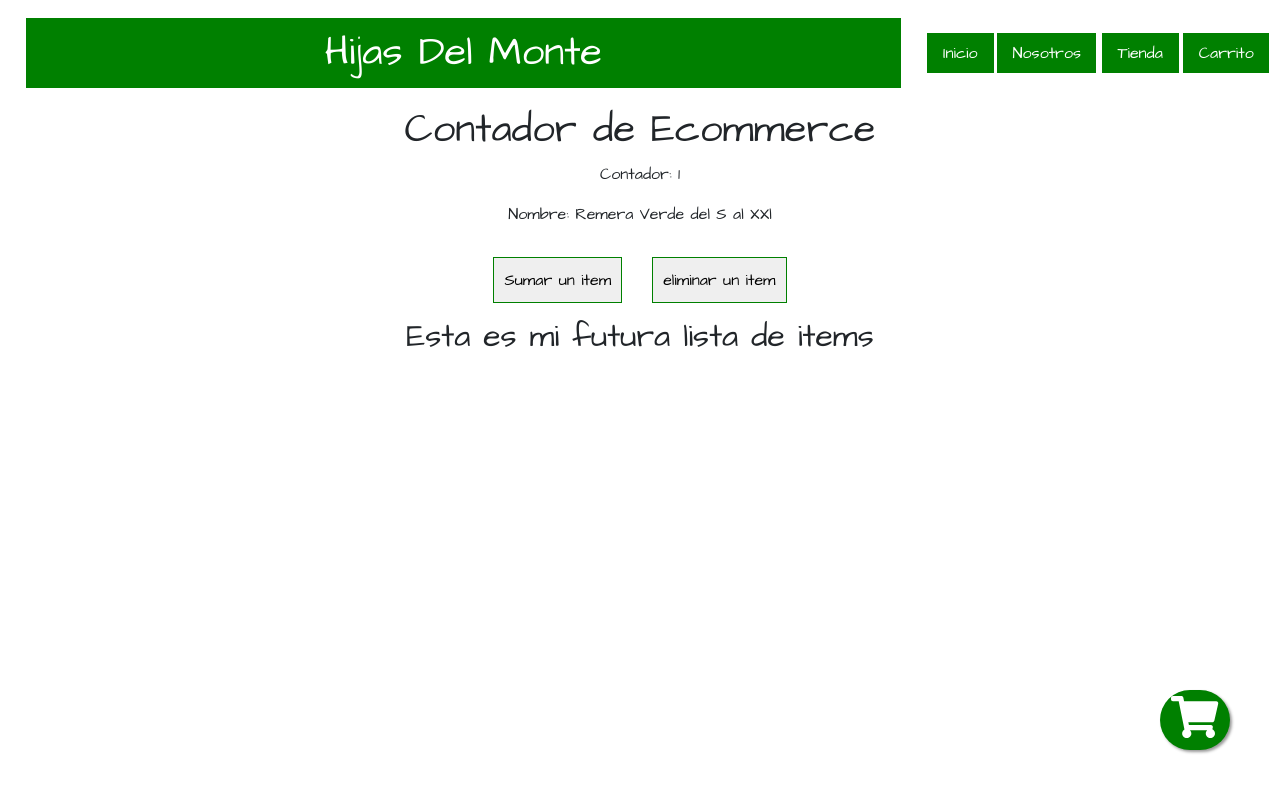
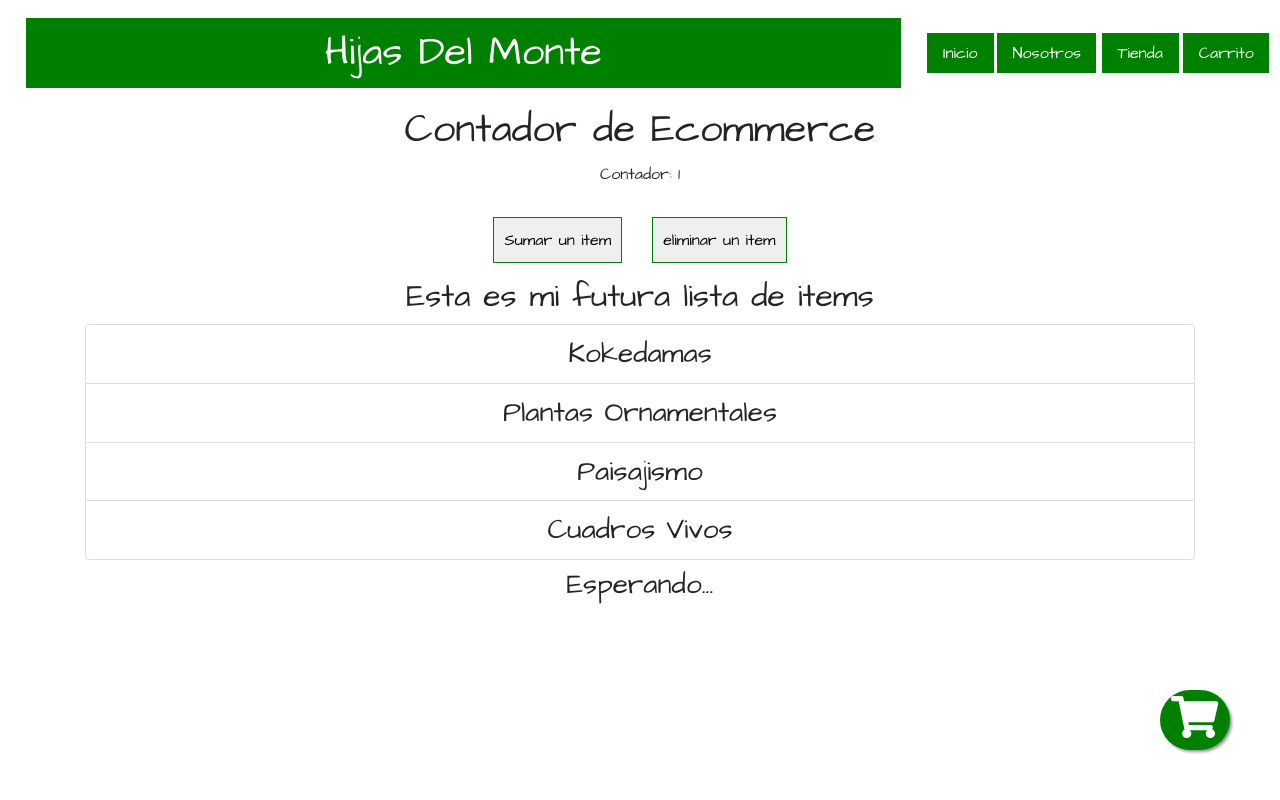
Before and after one commit to Paula-Elias/proyecto-react, a React (Create React App) app: page / in a window 1280 px wide. Shown: the top 800 px of the page. Built offline with nearby package versions, Linux system fonts and the light colour scheme.

Commit message:
desafio 5-clase 6

```diff
--- a/src/App.js
+++ b/src/App.js
@@ -2,7 +2,7 @@ import React from 'react';
 import './App.css';
 import Navbar from './component/Navbar';
 import Footer from './component/Footer';
-import ItemListContainer from './component/ItemlistContainer';
+import ItemListContainer from './component/Items/ItemlistContainer';
 
 
 function App() {
--- a/src/component/ItemCount.js
+++ /dev/null
@@ -1,45 +0,0 @@
-import React, { useState } from "react";
-import './ItemCount.css';
-
-
-function Contador() {
-
-    const nombre = "Remera Verde del S al XXl";
-    const [count, setCount] = useState(1);
-
-        function ItemCount() {
-          setCount(count + 1);
-        }
-
-        function eliminar() {
-          setCount(count - 1);
-        }
-
-        if (count < 0) {
-          ItemCount();
-        } else if(count > 5) {
-          eliminar();
-        }
-
-        return (
-          <div>
-            <h1> Contador de Ecommerce</h1>
-            <p>Contador: {count}</p>
-            <p>Nombre: {nombre} </p>
-            <input
-              onClick={() => ItemCount()}
-              type="button"
-              value="Sumar un item"
-            />
-            <input
-              onClick={() => eliminar()}
-              type="button"
-              value="eliminar un item"
-            />
-          </div>
-        );
-      }
-
-
-
-export default Contador;
--- a/src/component/ItemlistContainer.js
+++ /dev/null
@@ -1,27 +0,0 @@
-import React from 'react';
-import Contador from './ItemCount';
-import './ItemCount.css';
-
-class ItemListContainer extends React.Component {
-
-   /*  constructor(props) {
-        super(props);
-    } */
-
-    render() {
-
-        const {titulo} = this.props;
-
-       return(
-        <div className="container">
-            <Contador className="contador" />
-            <h2>{titulo}</h2>
-        </div>
-        )
-    };
-
-
-
-}
-
-export default ItemListContainer;
--- a/src/component/CartWidget.js
+++ b/src/component/Items/CartWidget.js
@@ -1,5 +1,5 @@
  import React from 'react';
- import './CartWidget.css';
+ import '../Items/CartWidget.css';
  import { FontAwesomeIcon } from '@fortawesome/react-fontawesome';
  import { faShoppingCart } from '@fortawesome/free-solid-svg-icons'
 
--- /dev/null
+++ b/src/component/Items/ItemCount.js
@@ -0,0 +1,41 @@
+import React, { useState, useEffect } from "react";
+import '../Items/ItemCount.css';
+
+
+function Contador() {
+
+    const [count, setCount] = useState(1);
+
+    function ItemCount() {
+      setCount(count + 1);
+    }
+
+    function eliminar() {
+      setCount(count - 1);
+    }
+
+    if (count < 0) {
+      ItemCount();
+    } else if(count > 5) {
+      eliminar();
+    }
+
+    return (
+      <div>
+        <h1> Contador de Ecommerce</h1>
+        <p>Contador: {count}</p>
+        <input disabled={count === 5 ?  true : false}
+          onClick={() => ItemCount()}
+          type="button"
+          value="Sumar un item"
+        />
+        <input disabled={count === 0 ?  true : false}
+          onClick={() => eliminar()}
+          type="button"
+          value="eliminar un item"
+        />
+      </div>
+    );
+  }
+
+export default Contador;
--- /dev/null
+++ b/src/component/Items/ItemList.js
@@ -0,0 +1,16 @@
+import React from 'react';
+
+function ItemList() {
+
+    setTimeout(() => {
+        console.log("Cargando base de datos...")
+       }, 2000);
+
+     return (
+            <div>
+                <h3> Esperando... </h3>
+            </div>
+    )
+};
+
+export default ItemList;
--- /dev/null
+++ b/src/component/Items/ItemlistContainer.js
@@ -0,0 +1,42 @@
+import React from 'react';
+import Contador from '../Items/ItemCount';
+import '../Items/ItemCount.css';
+import ItemList from '../Items/ItemList';
+
+class ItemListContainer extends React.Component {
+
+     constructor(props) {
+        super(props);
+
+        this.state = {
+            articulos: ['Kokedamas', 'Plantas Ornamentales',  'Paisajismo',  'Cuadros Vivos']
+        }
+    }
+
+
+    render() {
+         const {titulo} = this.props;
+         const resultado =
+        <ul className="list-group">
+         {
+         this.state.articulos.map((articulo, index) =>  {
+             return (
+               <li className="list-group-item" key={`item-${index}`} > {articulo} </li>
+             )
+          }
+      )
+   }
+      </ul>
+
+       return(
+        <div className="container">
+            <Contador className="contador" />
+            <h2>{titulo}</h2>
+            <h3>{resultado}</h3>
+            <ItemList />
+        </div>
+        )
+    };
+}
+
+export default ItemListContainer;
--- a/src/component/Navbar.js
+++ b/src/component/Navbar.js
@@ -1,6 +1,6 @@
 import React from 'react';
 import './Navbar.css';
-import CartWidget from './CartWidget';
+import CartWidget from '../component/Items/CartWidget';
 
 /* function Navbar(cholo) {
     const {title} = cholo;
```
Also changed, not shown: src/component/Items/Item.js (added, +11 -0 lines), src/component/Items/CartWidget.css (renamed from src/component/CartWidget.css), src/component/Items/ItemCount.css (renamed from src/component/ItemCount.css), 1 other file (tests, documents, lock files or other folders).
